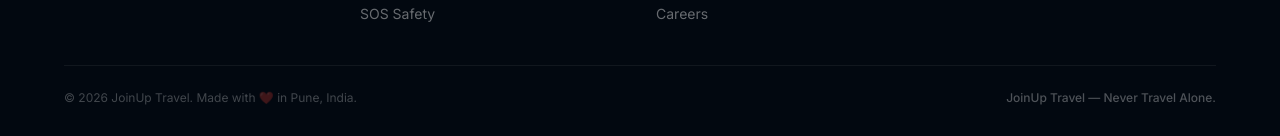
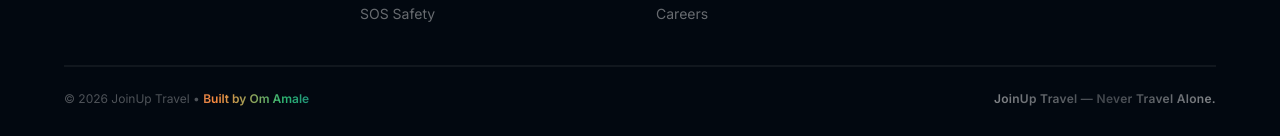
Before and after one commit to omamale/joinup_travel, a Next.js app in the folder frontend/: page / in a window 1280 px wide. Shown: the part 6296-6432 px from the top of the page. Built offline with nearby package versions, Linux system fonts and the light colour scheme.

Commit message:
feat: animated gradient footer credit for Om Amale
Co-Authored-By: Claude Sonnet 4.6 <noreply@anthropic.com>

```diff
--- a/frontend/app/page.tsx
+++ b/frontend/app/page.tsx
@@ -835,9 +835,20 @@ export default function LandingPage() {
               </div>
             ))}
           </div>
-          <div className="pt-6 flex flex-col sm:flex-row items-center justify-between gap-3">
-            <p className="text-xs" style={{ color: 'rgba(255,255,255,0.25)' }}>© 2026 JoinUp Travel. Made with ❤️ in Pune, India.</p>
-            <p className="text-xs font-medium text-center" style={{ color: 'rgba(255,255,255,0.3)' }}>JoinUp Travel — Never Travel Alone.</p>
+          <div className="pt-6 flex flex-col sm:flex-row items-center justify-between gap-3" style={{ borderTop: '1px solid rgba(255,255,255,0.06)' }}>
+            <p className="text-xs" style={{ color: 'rgba(255,255,255,0.3)' }}>
+              © 2026 JoinUp Travel •{' '}
+              <span className="relative inline-block">
+                <span className="animate-pulse-soft font-semibold"
+                  style={{ background: 'linear-gradient(90deg, #2BB673, #0F4C81, #FF8A3D, #2BB673)', backgroundSize: '200% auto', WebkitBackgroundClip: 'text', WebkitTextFillColor: 'transparent', animation: 'shimmer 3s linear infinite' }}>
+                  Built by Om Amale
+                </span>
+              </span>
+            </p>
+            <p className="text-xs font-semibold text-center tracking-wide"
+              style={{ background: 'linear-gradient(90deg, rgba(255,255,255,0.5), rgba(255,255,255,0.25), rgba(255,255,255,0.5))', WebkitBackgroundClip: 'text', WebkitTextFillColor: 'transparent' }}>
+              JoinUp Travel — Never Travel Alone.
+            </p>
           </div>
         </div>
       </footer>
```
